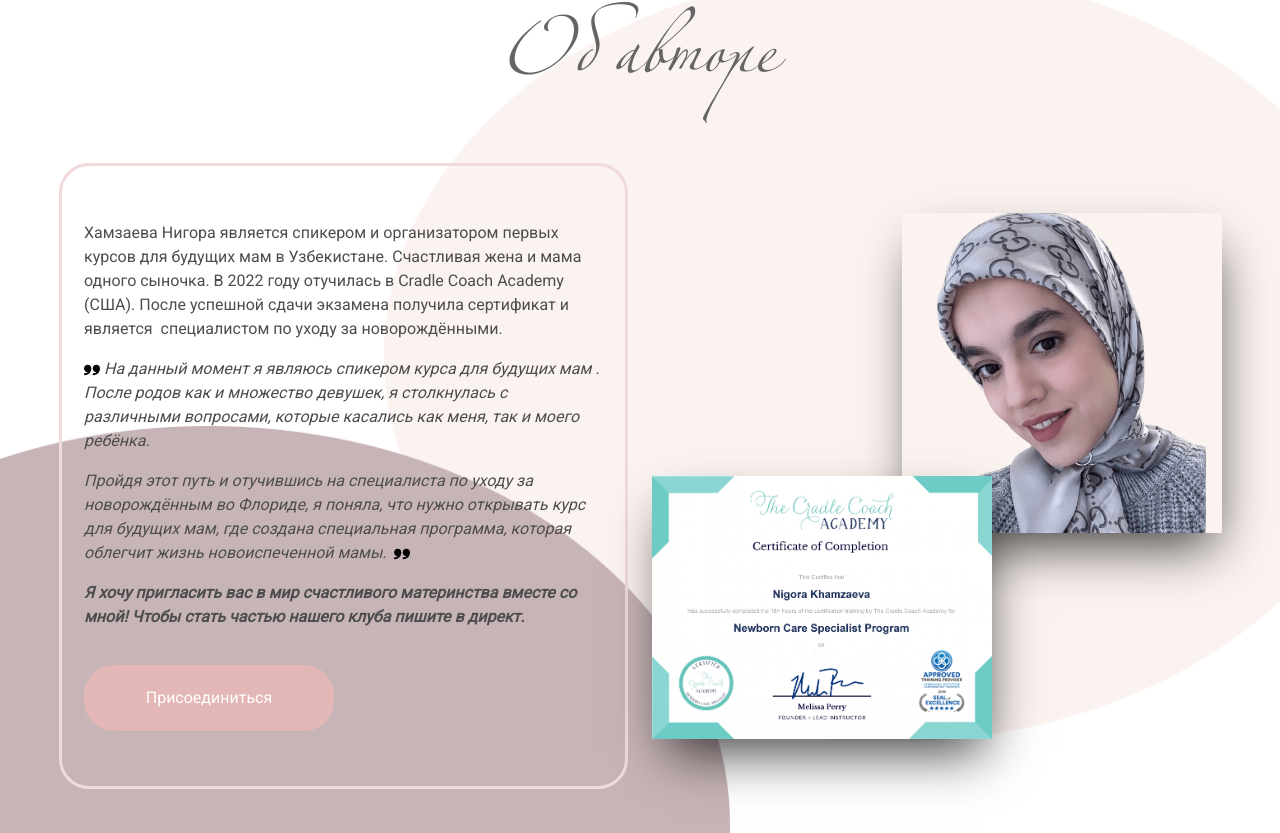
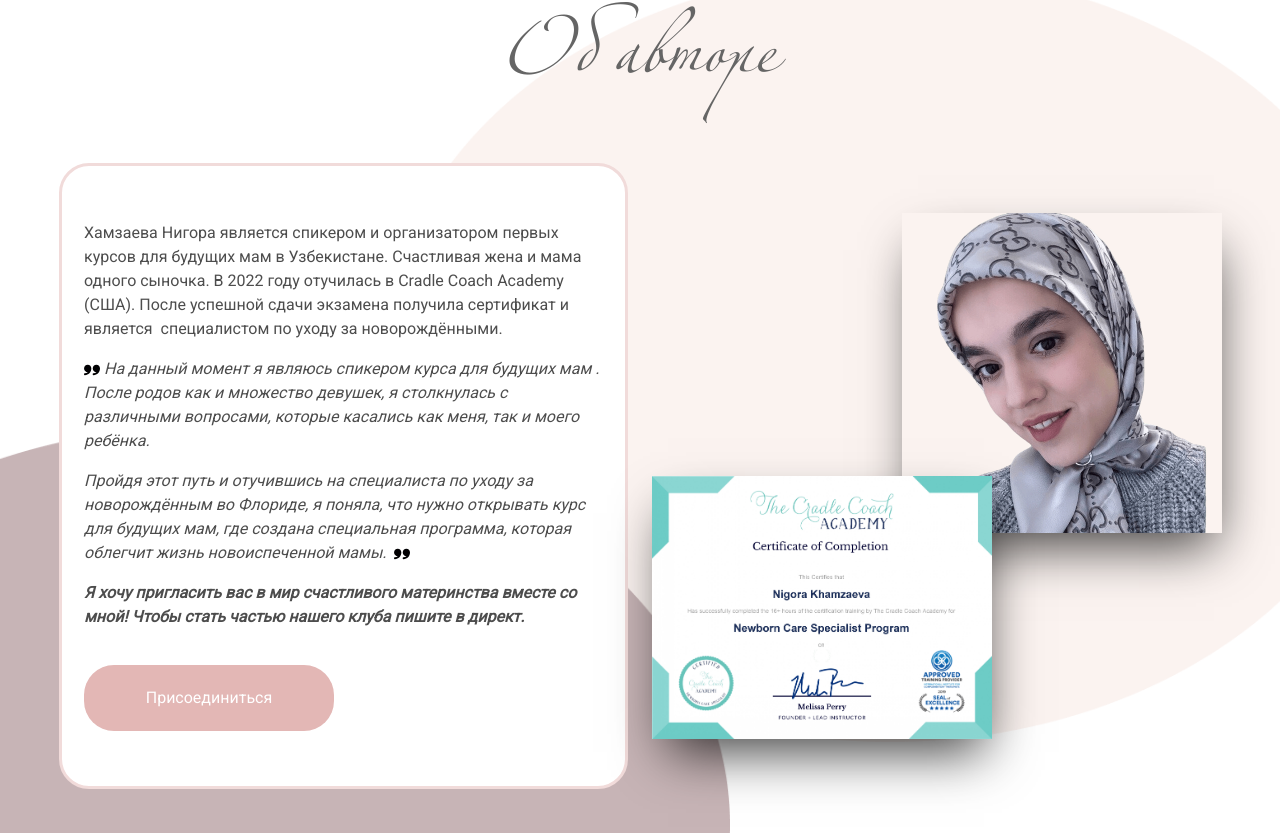
Before and after one commit to AbdugafurovaUmida/mom-s-club, a Next.js app: page / in a window 1280 px wide. Shown: the part 707-1540 px from the top of the page. Built offline with nearby package versions, Linux system fonts and the light colour scheme.

Commit message:
sponsor section style fix

```diff
--- a/src/components/AboutAuthor.jsx
+++ b/src/components/AboutAuthor.jsx
@@ -11,7 +11,7 @@ const AboutAuthor = () => {
       <div className='container'>
         <h3 className='mb-[26px] alexandra text-[70px] leading-[50px] lg:text-[100px] lg:leading-[150%] text-secondaryDark text-center'>Об авторе</h3>
         <div className='relative flex flex-wrap justify-between '>
-          <div className='border-[3px] border-[#F1DBDA] rounded-[30px] py-[55px] px-[22px] flex flex-col lg:items-start items-center gap-[16px] max-w-full xl:max-w-[49%] w-full text-dark  xl:mb-0 mb-12'>
+          <div className='bg-white border-[3px] border-[#F1DBDA] rounded-[30px] py-[55px] px-[22px] flex flex-col lg:items-start items-center gap-[16px] max-w-full xl:max-w-[49%] w-full text-dark  xl:mb-0 mb-12'>
             <p className=''>Хамзаева Нигора является спикером и организатором первых курсов для будущих мам в Узбекистане. Счастливая жена и мама одного сыночка.
               В 2022 году отучилась в Cradle Coach Academy (США). После успешной сдачи экзамена получила сертификат и является  специалистом по уходу за новорождёнными.</p>
 
--- a/src/components/Sponsors.jsx
+++ b/src/components/Sponsors.jsx
@@ -39,12 +39,12 @@ const Sponsors = () => {
                 <div className="py-[62px] md:py-[75px] px-8  bg-white inner-container border-[3px] border-solid rounded-[30px] border-[#F1DBDA]">
                     <h3 className='mb-[26px] alexandra text-[70px] leading-[50px] lg:text-[100px] lg:leading-[100%] text-secondaryDark text-center'>Наши спонсоры</h3>
 
-                    <div className="grid grid-cols-4 gap-2 cards-wrapper">
+                    <div className="grid content-around grid-cols-1 gap-2 justify-items-center xl:grid-cols-4 sm:grid-cols-2 cards-wrapper">
                             {
                                 sponsors.map((item) => (
-                        <Marquee speed={10} key={item.id}>
-                                    <Image className=" h-[200px] object-contain shadow-picShadow"  src={item.image} alt={item.name} width={250} height={200} />
-                        </Marquee>
+                        // <Marquee speed={10}>
+                                    <Image className="h-[150px] lg:h-[200px] mb-8 xl:mb-0 object-contain shadow-picShadow"  key={item.id}  src={item.image} alt={item.name} width={250} height={200} />
+                        // </Marquee>
                                 ))
                             }
                     </div>
```
